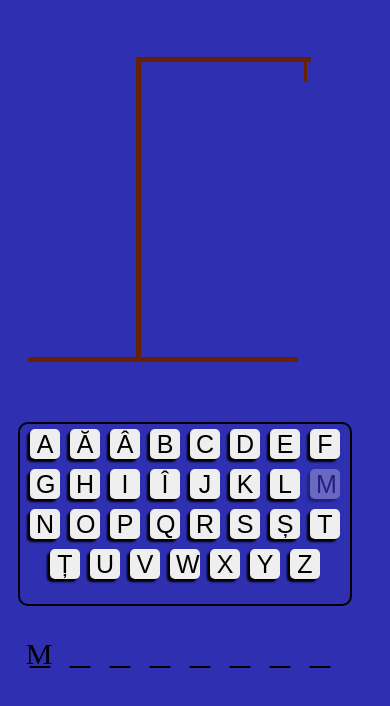
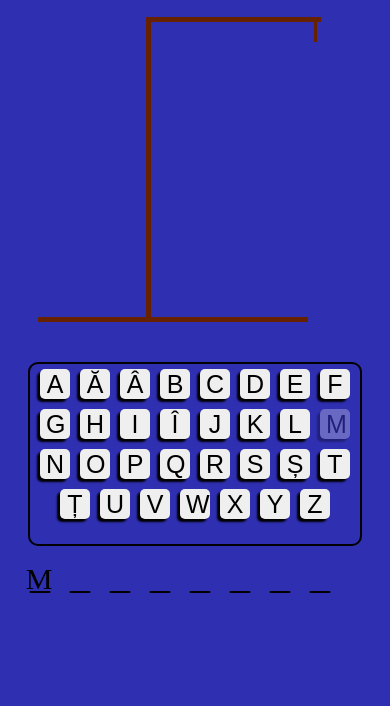
Before and after one commit to Daniel-Hutanu/HangManGame, a plain HTML site: page level2.html in a window 390 px wide. Shown: the part 142-848 px from the top of the page. Drawn offline with Linux system fonts and the light colour scheme.

Commit message:
final responsive

```diff
--- a/Style/costomlevel.css
+++ b/Style/costomlevel.css
@@ -322,7 +322,8 @@ body{
         margin-left: 60px;
     }
     .hangman{
-        margin-left: -10px;
+        margin-left: 0px;
+        margin-top: -40px;
     }
     .stand{
         width: 270px;
@@ -354,7 +355,7 @@ body{
         margin-top: 243px;
     }
     .keyboard{
-        margin: 60px 0 0 20px;
+        margin: 40px 0 0 20px;
         width: 330px;
         height: 180px;
     }
@@ -364,7 +365,7 @@ body{
         margin: 5px 5px 5px 5px;
     }
     .word{
-        margin-top: 100px;
+        margin-top: 65px;
     }
     .word>p{
         font-size: 30px;
@@ -375,4 +376,10 @@ body{
     .lineword>p{
         font-size: 40px;
     }
+    .win{
+        width: 250px;
+    }
+    #lose>p{
+        margin-top: 20px;
+    }
 }
```
